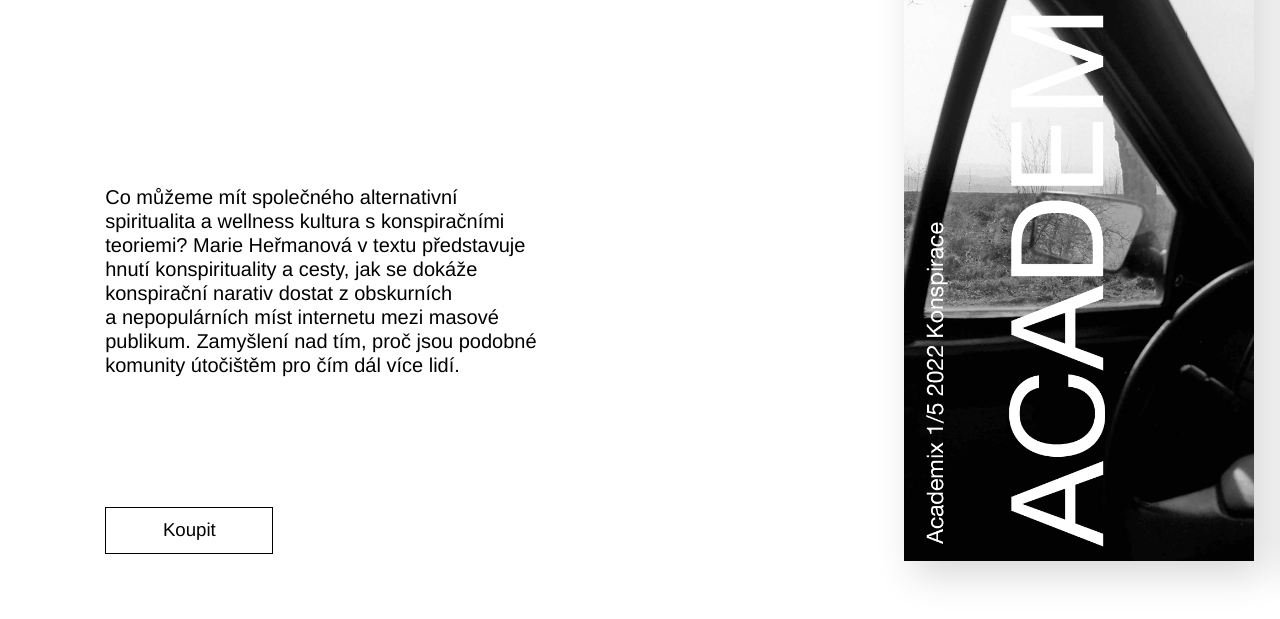
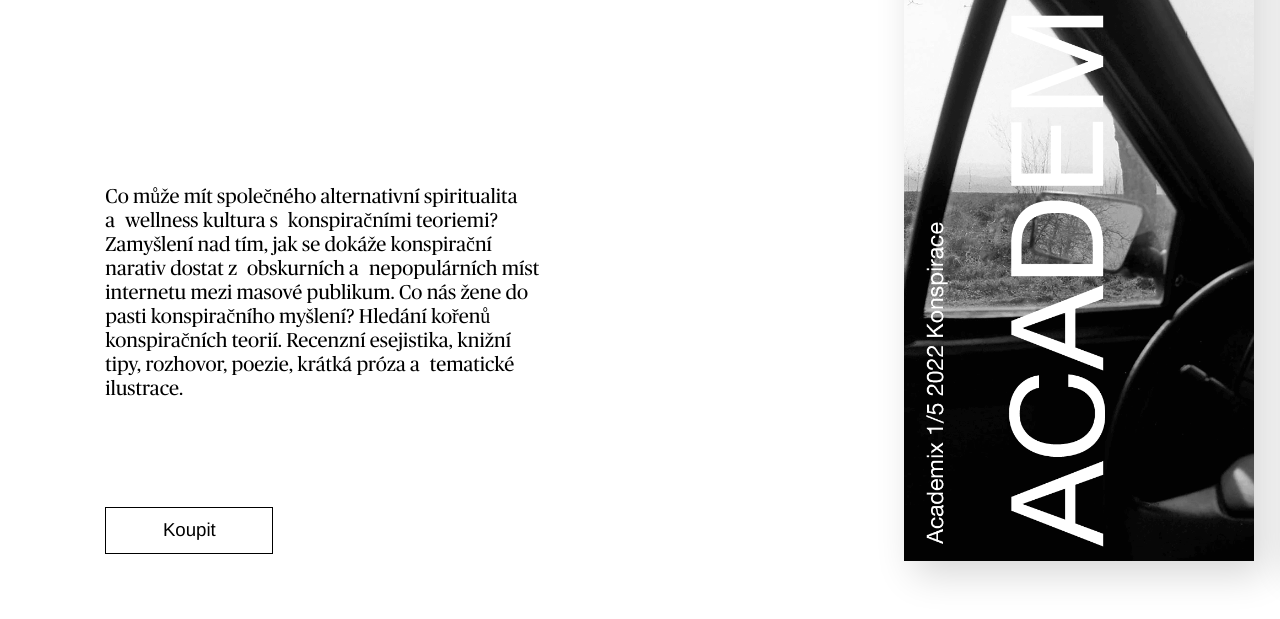
Before and after one commit to PaajaE/academix-revue, a plain HTML site: page src/index.html in a window 1280 px wide. Shown: the part 181-800 px from the top of the page. Drawn offline with Linux system fonts and the light colour scheme.

Commit message:
font, text change

```diff
--- a/src/index.html
+++ b/src/index.html
@@ -42,12 +42,12 @@
           <h1>Academix Konspirace</h1>
           <div class="section-1-content-text">
             <p>
-              Co můžeme mít společného alternativní spiritualita a wellness
-              kultura s konspiračními teoriemi? Marie Heřmanová v textu
-              představuje hnutí konspirituality a cesty, jak se dokáže
+              Co může mít společného alternativní spiritualita a wellness
+              kultura s konspiračními teoriemi? Zamyšlení nad tím, jak se dokáže
               konspirační narativ dostat z obskurních a nepopulárních míst
-              internetu mezi masové publikum. Zamyšlení nad tím, proč jsou
-              podobné komunity útočištěm pro čím dál více lidí.
+              internetu mezi masové publikum. Co nás žene do pasti konspiračního
+              myšlení? Hledání kořenů konspiračních teorií. Recenzní esejistika,
+              knižní tipy, rozhovor, poezie, krátká próza a tematické ilustrace.
             </p>
             <div class="inline-flex">
               <a
--- a/src/style.css
+++ b/src/style.css
@@ -31,8 +31,8 @@
 
 @font-face {
   font-family: "Helvetica LT";
-  src: url("./assets/fonts/HelveticaLT.woff2") format("woff2"),
-    url("./assets/fonts/HelveticaLT.woff") format("woff");
+  src: url("./assets/fonts/HelveticaNeueCE-Roman.woff2") format("woff2"),
+    url("./assets/fonts/HelveticaNeueCE-Roman.woff") format("woff");
   font-weight: normal;
   font-style: normal;
   font-display: swap;
@@ -129,6 +129,10 @@ li {
   flex-direction: column;
   justify-content: space-between;
   align-items: flex-start;
+}
+
+.section-1-content-text p {
+  font-family: "Publico Roman";
 }
 
 .preview {
```
Also changed, not shown: src/assets/fonts/HelveticaLT.woff (deleted), src/assets/fonts/HelveticaLT.woff2 (deleted), src/assets/fonts/HelveticaNeueCE-Roman.woff (added), src/assets/fonts/HelveticaNeueCE-Roman.woff2 (added).
